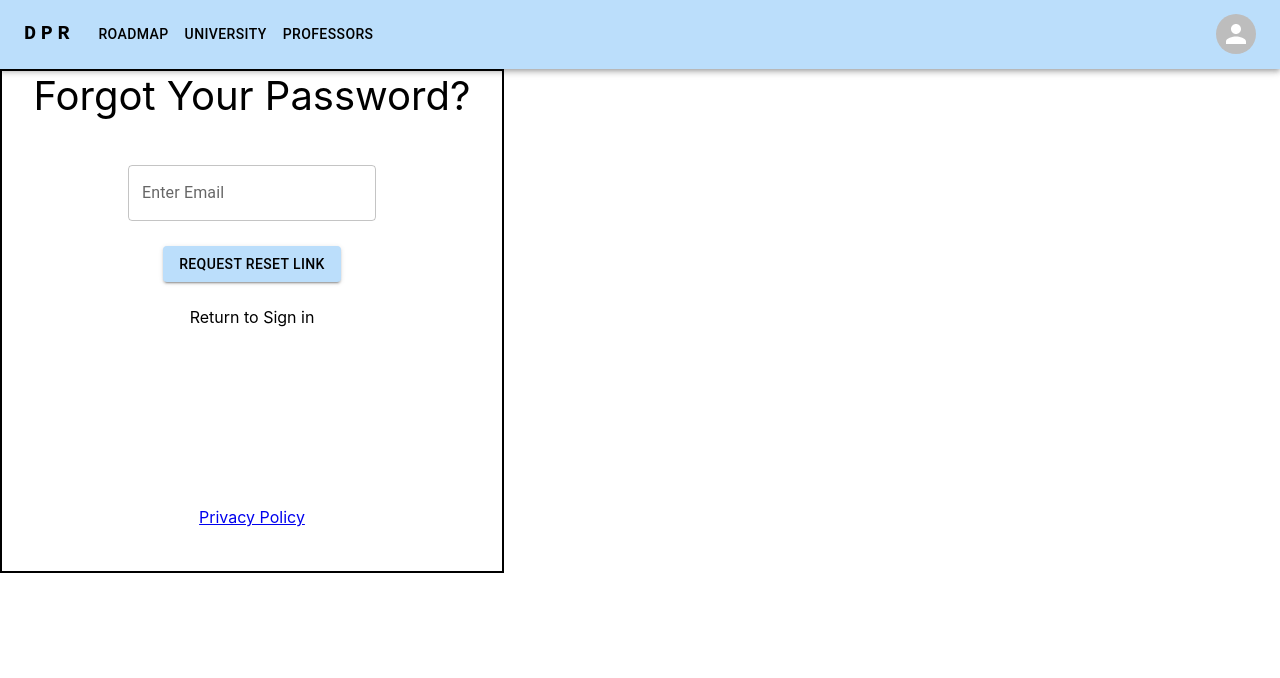
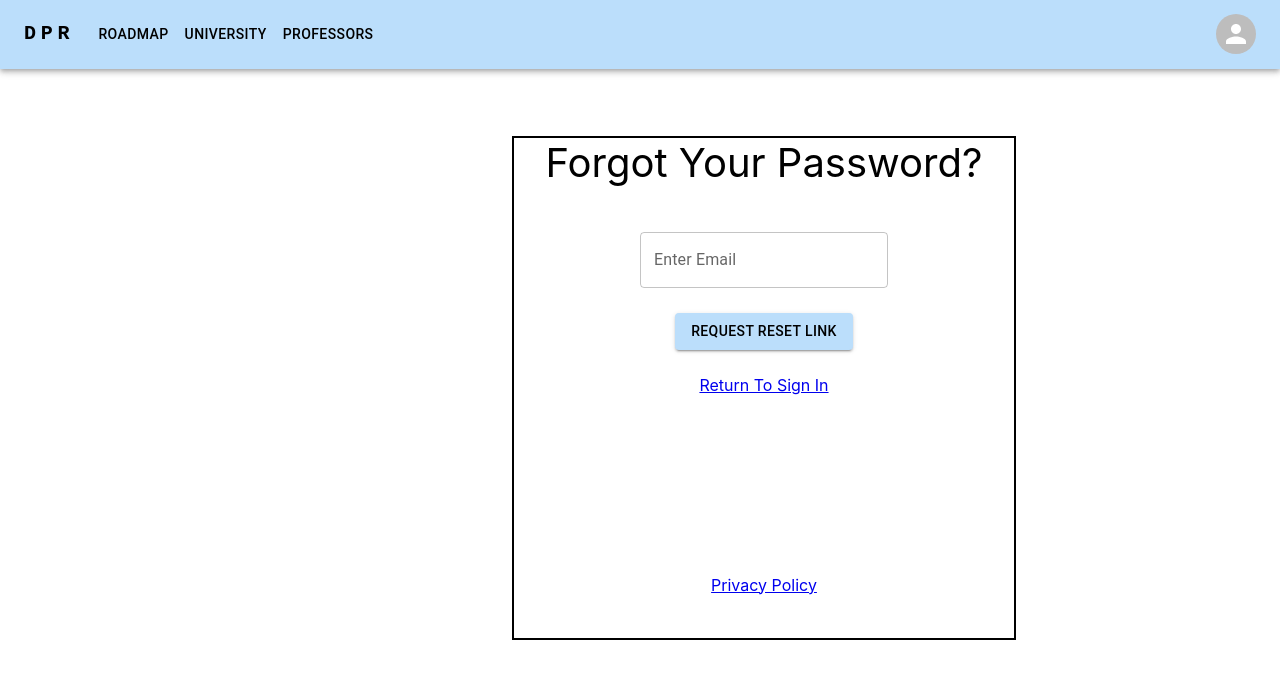
Before and after one commit to jarrettz/CSC642-842-Group1-Phase-4, a React (Create React App) app in the folder application/: page /pages/ForgotPassword in a window 1280 px wide. Shown: the top 678 px of the page. Built offline with nearby package versions, Linux system fonts and the light colour scheme.

Commit message:
centered form and simple onClick function

```diff
--- a/application/src/pages/ForgotPassword.js
+++ b/application/src/pages/ForgotPassword.js
@@ -5,15 +5,24 @@ import { TextField,Button} from '@mui/material';
 
 
 const ForgotPassword = () => {
+  function Alert(){
+    if(document.getElementById("textfield").value == ""){
+      alert("Please Input a Valid Email")
+    }else{
+      alert("An Email has been sent with further instructions")
+    }
+  }
   return (
     <>
-
     <div>
         <Navbar />
     </div>
     <div style={{
+          position: 'absolute',
           height: '500px',
           width: '500px',
+          left: '40%',
+          bottom:'20%',
           border: '2px solid black',
       }}>
     <div style={{
@@ -25,7 +34,6 @@ const ForgotPassword = () => {
       }}>
         Forgot Your Password?
     </div>
-
     <div style={{
           display: 'flex',
           alignItems: 'center',
@@ -33,7 +41,7 @@ const ForgotPassword = () => {
           marginBottom: '25px',
 
       }}>
-        <TextField id="outlined-basic" label="Enter Email" variant="outlined"/>
+        <TextField id="textfield" label="Enter Email" variant="outlined"/>
     </div>
 
     <div  style={{
@@ -42,16 +50,15 @@ const ForgotPassword = () => {
           justifyContent: 'center',
           marginBottom: '25px',
       }}>
-        <Button variant="contained">Request Reset Link</Button>
+        <Button variant="contained" onClick={(Alert)} >Request Reset Link</Button>
     </div>
-
     <div  style={{
           display: 'flex',
           alignItems: 'center',
           justifyContent: 'center',
           marginBottom: '180px',
       }}>
-        Return to Sign in
+        <a href="/localhost:3000/pages/signin">Return To Sign In</a>
     </div>
 
     <div  style={{
```
